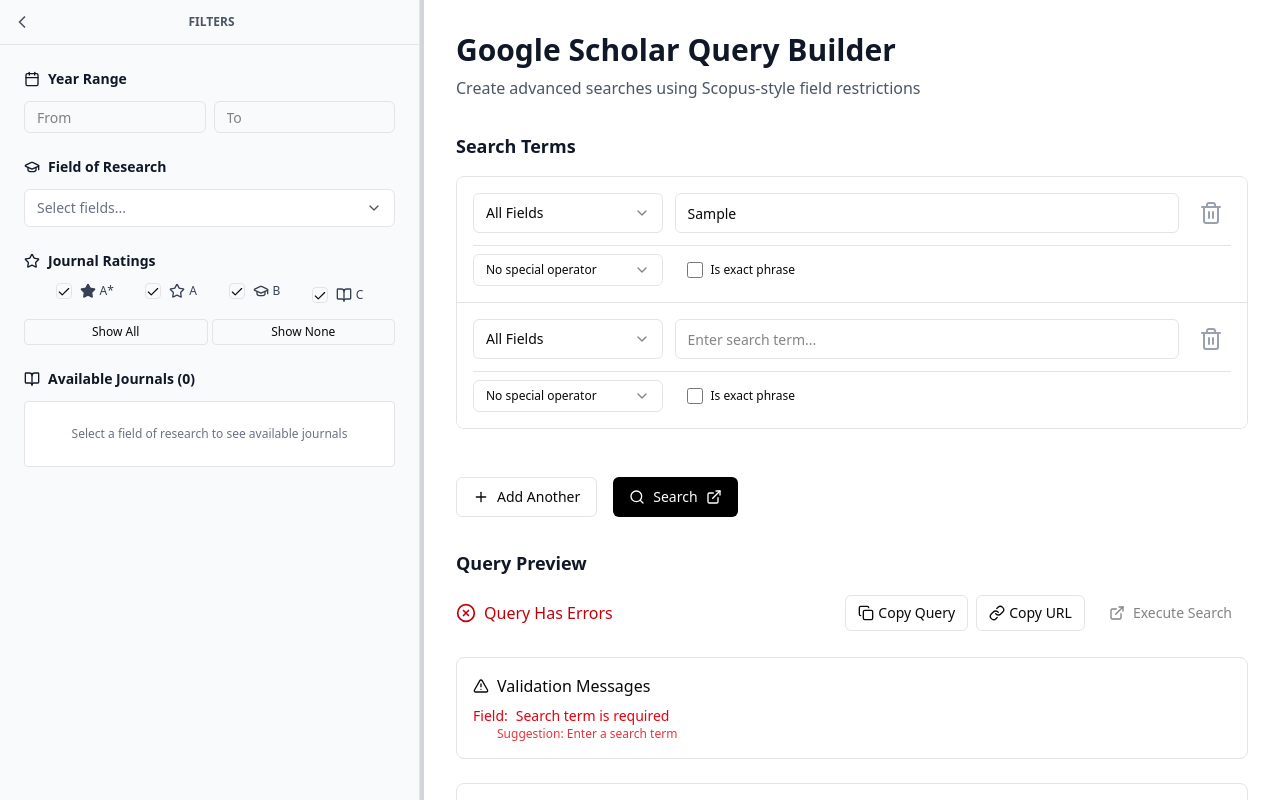
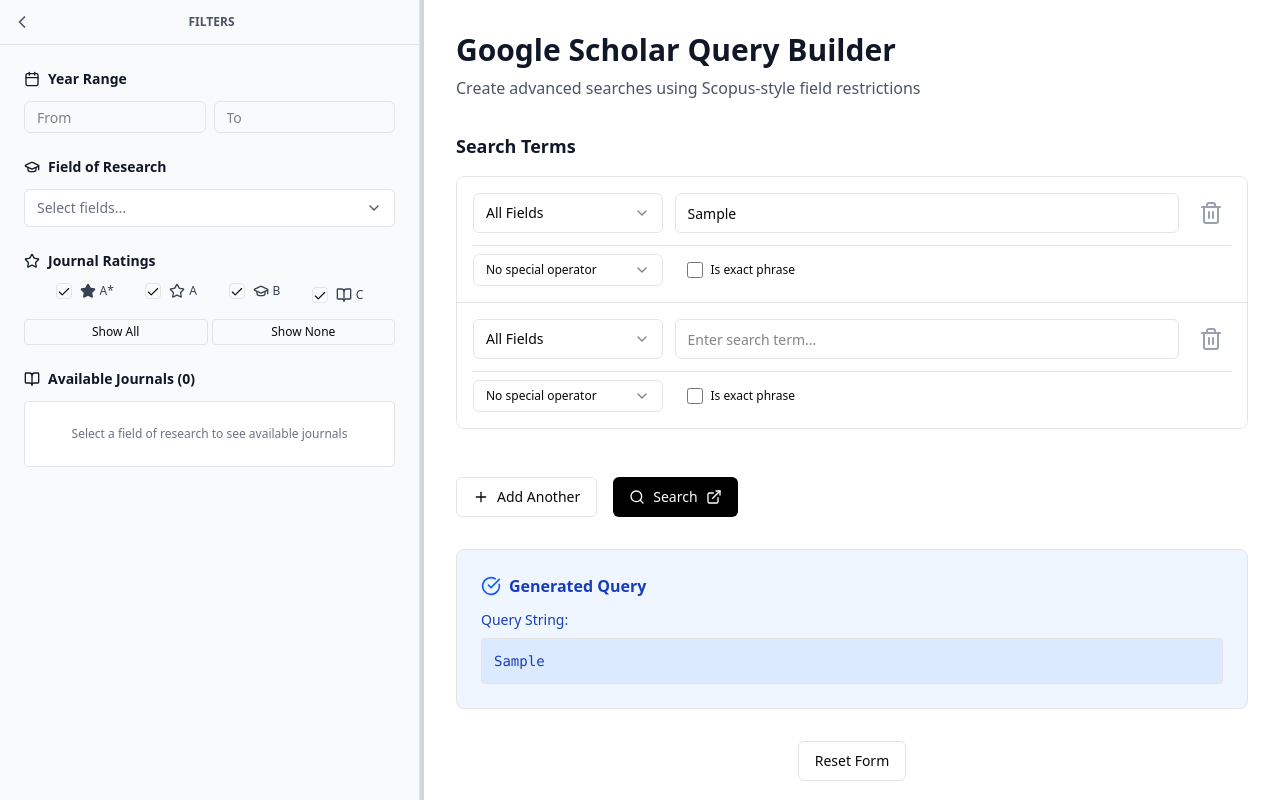
Before and after one commit to thekiwidev/gs-query-builder, a Next.js app: page / in a window 1280 px wide. Both pictures are taken after typing "Sample" into the empty fields and a click on the button "Add Another". Built offline with nearby package versions, Linux system fonts and the light colour scheme.

Commit message:
feat: Implement real-time query generation and validation system with simplified UI components

```diff
--- a/components/QueryBuilder.tsx
+++ b/components/QueryBuilder.tsx
@@ -7,19 +7,13 @@
 "use client";
 
 import React, { useState } from "react";
-import {
-  SearchBlock,
-  buildScholarUrl,
-  QTMResult,
-  GlobalFilters,
-} from "../lib/qtm";
+import { SearchBlock, buildScholarUrl, GlobalFilters } from "../lib/qtm";
 import { MainLayout } from "./layouts/MainLayout";
 import { MainContentArea } from "./layouts/MainContentArea";
 import { SearchBlocksContainer } from "./search/SearchBlocksContainer";
 import { ActionButtonsSection } from "./search/ActionButtonsSection";
-import { QueryPreview } from "./QueryPreview";
 import { Button } from "./ui/button";
-import { CheckCircle, XCircle } from "lucide-react";
+import { CheckCircle } from "lucide-react";
 
 export function QueryBuilder() {
   const [searchBlocks, setSearchBlocks] = useState<SearchBlock[]>([
@@ -45,7 +39,18 @@ export function QueryBuilder() {
   const [selectedJournalISSNs, setSelectedJournalISSNs] = useState<string[]>(
     []
   );
-  const [lastResult, setLastResult] = useState<QTMResult | null>(null);
+
+  // Generate query in real-time
+  const generateCurrentQuery = () => {
+    const enhancedFilters = {
+      ...globalFilters,
+      selectedJournalISSNs,
+      selectedFieldCode,
+    };
+    return buildScholarUrl(searchBlocks, enhancedFilters);
+  };
+
+  const currentQuery = generateCurrentQuery();
 
   const addSearchBlock = () => {
     const newBlocks = [...searchBlocks];
@@ -220,14 +225,7 @@ export function QueryBuilder() {
   };
 
   const handleSearch = () => {
-    const enhancedFilters = {
-      ...globalFilters,
-      selectedJournalISSNs,
-      selectedFieldCode,
-    };
-
-    const result = buildScholarUrl(searchBlocks, enhancedFilters);
-    setLastResult(result);
+    const result = currentQuery;
 
     if (result.success) {
       window.open(result.url, "_blank");
@@ -253,7 +251,6 @@ export function QueryBuilder() {
 
     setSelectedJournalISSNs([]);
     setSelectedFieldCode(undefined);
-    setLastResult(null);
   };
 
   const hasValidTerms = searchBlocks.some(
@@ -308,82 +305,23 @@ export function QueryBuilder() {
           hasErrors={!hasValidTerms}
         />
 
-        {/* Results/Messages */}
-        {lastResult && (
-          <div
-            className={`rounded-lg p-6 mb-8 border ${
-              lastResult.success
-                ? "bg-green-50 border-green-200"
-                : "bg-red-50 border-red-200"
-            }`}
-          >
+        {/* Generated Query Display */}
+        {currentQuery.success && (
+          <div className="rounded-lg p-6 mb-8 border bg-blue-50 border-blue-200">
             <div className="flex items-center gap-2 mb-3">
-              {lastResult.success ? (
-                <CheckCircle className="h-5 w-5 text-green-600" />
-              ) : (
-                <XCircle className="h-5 w-5 text-red-600" />
-              )}
-              <h3
-                className={`font-semibold ${
-                  lastResult.success ? "text-green-800" : "text-red-800"
-                }`}
-              >
-                {lastResult.success
-                  ? "Query Generated Successfully"
-                  : "Query Generation Failed"}
-              </h3>
+              <CheckCircle className="h-5 w-5 text-blue-600" />
+              <h3 className="font-semibold text-blue-800">Generated Query</h3>
             </div>
-
-            {lastResult.messages.map((message, index) => (
-              <p
-                key={index}
-                className={`text-sm mb-2 ${
-                  lastResult.success ? "text-green-700" : "text-red-700"
-                }`}
-              >
-                {message}
+            <div>
+              <p className="text-sm font-medium text-blue-800 mb-2">
+                Query String:
               </p>
-            ))}
-
-            {lastResult.success && (
-              <div className="mt-4 space-y-3">
-                <div>
-                  <p className="text-sm font-medium text-green-800 mb-1">
-                    Generated Query:
-                  </p>
-                  <pre className="block p-3 bg-green-100 text-green-800 text-sm rounded border break-all font-mono whitespace-pre-wrap">
-                    {lastResult.rawQuery}
-                  </pre>
-                </div>
-                <div>
-                  <p className="text-sm font-medium text-green-800 mb-1">
-                    Full URL:
-                  </p>
-                  <pre className="block p-3 bg-green-100 text-green-800 text-xs rounded border break-all font-mono whitespace-pre-wrap">
-                    {lastResult.url}
-                  </pre>
-                </div>
-              </div>
-            )}
+              <pre className="block p-3 bg-blue-100 text-blue-800 text-sm rounded border break-all font-mono whitespace-pre-wrap">
+                {currentQuery.rawQuery}
+              </pre>
+            </div>
           </div>
         )}
-
-        {/* Query Preview */}
-        <div className="mb-8">
-          <h3 className="text-lg font-semibold text-gray-900 mb-4">
-            Query Preview
-          </h3>
-          <QueryPreview
-            searchBlocks={searchBlocks}
-            journalBlocks={[]}
-            globalFilters={{
-              ...globalFilters,
-              selectedFieldCode,
-              selectedJournalISSNs,
-            }}
-            onExecuteSearch={handleSearch}
-          />
-        </div>
 
         {/* Reset Button */}
         <div className="flex justify-center mb-8">
--- a/components/QueryPreview.tsx
+++ b/components/QueryPreview.tsx
@@ -357,11 +357,18 @@ export function QueryPreview({
 
         {/* Syntax Highlighted Query Display */}
         {queryResult.success && (
-          <div className="bg-muted rounded p-3 font-mono text-sm break-all">
-            {/* Highlight parentheses and operators for better visibility */}
-            {queryResult.rawQuery
-              .replace(/\(/g, "<span class='text-blue-600 font-bold'>(</span>")
-              .replace(/\)/g, "<span class='text-blue-600 font-bold'>)</span>")
+          <div
+            className="bg-muted rounded p-3 font-mono text-sm break-all"
+            dangerouslySetInnerHTML={{
+              __html: queryResult.rawQuery
+                .replace(
+                  /\(/g,
+                  "<span class='text-blue-600 font-bold'>(</span>"
+                )
+                .replace(
+                  /\)/g,
+                  "<span class='text-blue-600 font-bold'>)</span>"
+                )
                 .replace(
                   / AND /g,
                   "<span class='text-green-600 font-semibold'> AND </span>"
@@ -374,17 +381,12 @@ export function QueryPreview({
                   /-([^ ]+)/g,
                   "<span class='text-red-600 font-semibold'>-$1</span>"
                 )
-              .split('"')
-              .map((part, i) =>
-                i % 2 === 0 ? (
-                  <span key={i} dangerouslySetInnerHTML={{ __html: part }} />
-                ) : (
-                  <span key={i} className="text-purple-600">
-                    &quot;{part}&quot;
-                  </span>
-                )
-              )}
-          </div>
+                .replace(
+                  /"([^"]*)"/g,
+                  "<span class='text-purple-600'>&quot;$1&quot;</span>"
+                ),
+            }}
+          />
         )}
 
         {!queryResult.success && (
--- /dev/null
+++ b/components/preview/SimpleQueryPreview.tsx
@@ -0,0 +1,24 @@
+"use client";
+
+import React from "react";
+
+interface SimpleQueryPreviewProps {
+  query: string;
+}
+
+/**
+ * Minimal query preview component
+ * Shows only the generated query string that updates in real-time
+ * Positioned at the bottom of search blocks for immediate visual feedback
+ */
+export function SimpleQueryPreview({ query }: SimpleQueryPreviewProps) {
+  if (!query) {
+    return null;
+  }
+
+  return (
+    <div className="mt-2 p-2 bg-gray-50 rounded border border-gray-200">
+      <p className="text-xs text-gray-600 font-mono break-all">{query}</p>
+    </div>
+  );
+}
```
Also changed, not shown: 4 other files (tests, documents, lock files or other folders). Lines whose indentation alone changed are shown as unchanged.
